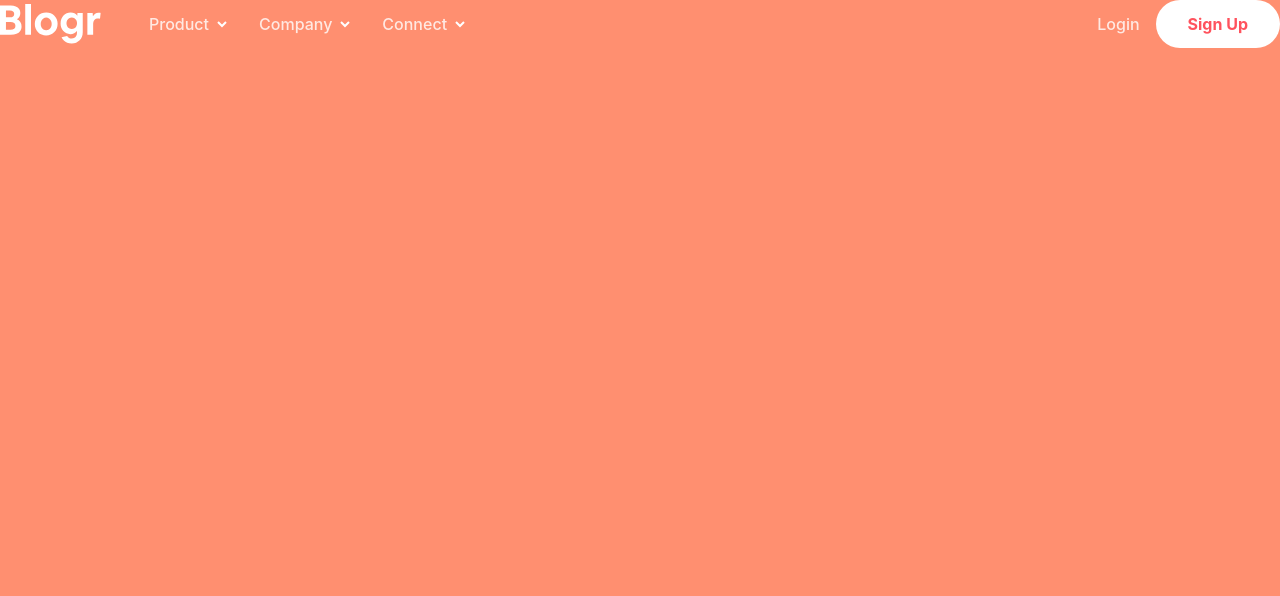
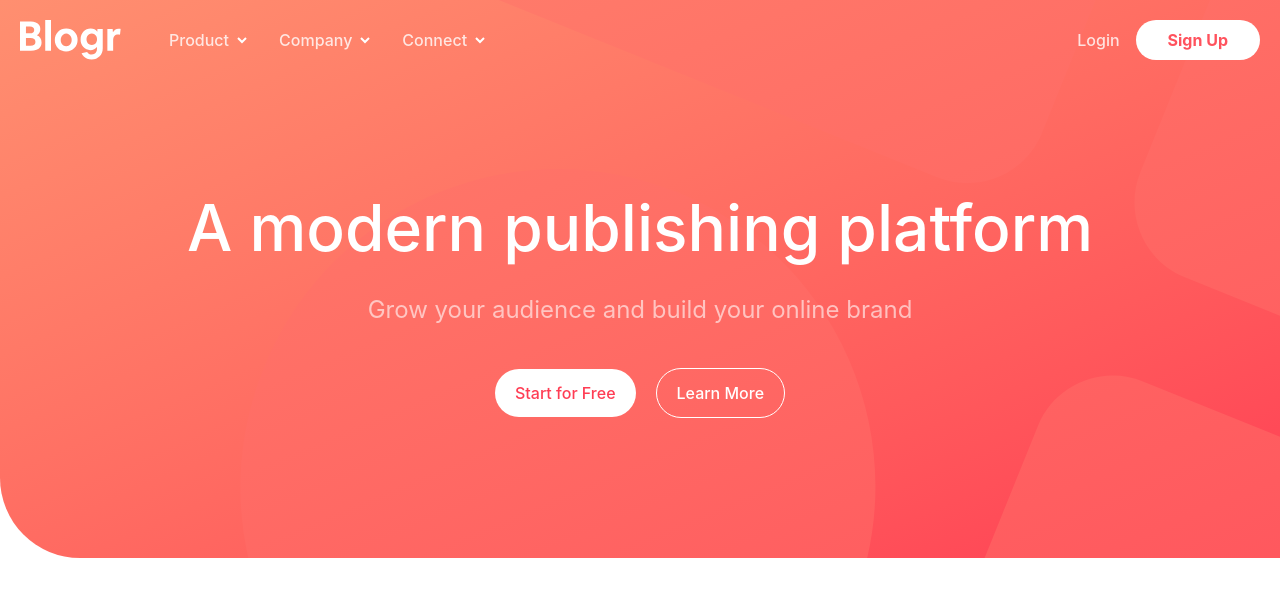
Before and after one commit to 7savv7/frontendmentor, a React (Vite) app in the folder junior/blogr-landing-page/: page / in a window 1280 px wide. Shown: the top 596 px of the page. Built offline with nearby package versions, Linux system fonts and the light colour scheme.

Commit message:
[blogr-landing-page]: Add intro component with header, text, and background

```diff
--- a/junior/blogr-landing-page/src/App.tsx
+++ b/junior/blogr-landing-page/src/App.tsx
@@ -1,9 +1,9 @@
-import Header from "./components/Header";
+import Intro from "./components/Intro";
 
 function App() {
   return (
-    <div className="min-h-svh lg:min-h-screen bg-orange300">
-      <Header />
+    <div className="min-h-svh lg:min-h-screen">
+      <Intro />
     </div>
   );
 }
--- a/junior/blogr-landing-page/src/components/Header.tsx
+++ b/junior/blogr-landing-page/src/components/Header.tsx
@@ -39,6 +39,7 @@ function Header() {
                   setSubdrop((prev) => (prev === index ? -1 : index))
                 }
                 type="button"
+                aria-expanded={subDrop === index}
                 className={`cursor-pointer hover:underline hover:text-white flex items-center gap-2 font-medium
                   ${subDrop === index && "text-gray600 lg:text-white"}`}
               >
@@ -89,10 +90,11 @@ function Header() {
           >
             Login
           </button>
+
           <button
             type="button"
-            className="cursor-pointer bg-linear-to-r from-orange300 to-red550 font-bold rounded-full p-3 px-8 text-white
-            lg:w-fit lg:bg-none lg:bg-white lg:text-red500 hover:text-white hover:bg-red500/40"
+            className="cursor-pointer bg-linear-to-r from-orange300 to-red550 font-bold rounded-full p-2 px-8 text-white
+            lg:w-fit lg:bg-none lg:bg-white lg:text-red500 hover:text-white hover:bg-red400/80"
           >
             Sign Up
           </button>
--- /dev/null
+++ b/junior/blogr-landing-page/src/components/Intro.tsx
@@ -0,0 +1,53 @@
+import Header from "./Header";
+
+function Intro() {
+  return (
+    <div className="relative overflow-hidden p-5 bg-linear-to-br from-orange300 to-red550 rounded-bl-[80px]">
+      <div className="relative z-1">
+        <Header />
+      </div>
+
+      <picture>
+        <source
+          media="(min-width: 1024px)"
+          srcSet="/images/bg-pattern-intro-desktop.svg"
+        />
+        <img
+          className="absolute w-full lg:left-100 h-full object-cover inset-0 object-center scale-200"
+          src="/images/bg-pattern-intro-mobile.svg"
+          alt="pattern"
+        />
+      </picture>
+
+      <div className="relative z-1 text-center py-30 text-white">
+        <h1 className="text-[2em] font-medium lg:text-[4em]">
+          A modern publishing platform
+        </h1>
+
+        <p className="mt-4 text-white/60 lg:text-[1.5em]">
+          Grow your audience and build your online brand
+        </p>
+
+        <div className="flex justify-center items-center gap-5">
+          <button
+            type="button"
+            className="cursor-pointer bg-white mt-10 rounded-full p-3 px-5 text-red550 font-medium
+            hover:bg-red400/80 hover:text-white"
+          >
+            Start for Free
+          </button>
+
+          <button
+            type="button"
+            className="cursor-pointer bg-transparent border border-white mt-10 rounded-full p-3 px-5 font-medium
+             hover:bg-white hover:text-red550"
+          >
+            Learn More
+          </button>
+        </div>
+      </div>
+    </div>
+  );
+}
+
+export default Intro;
```
